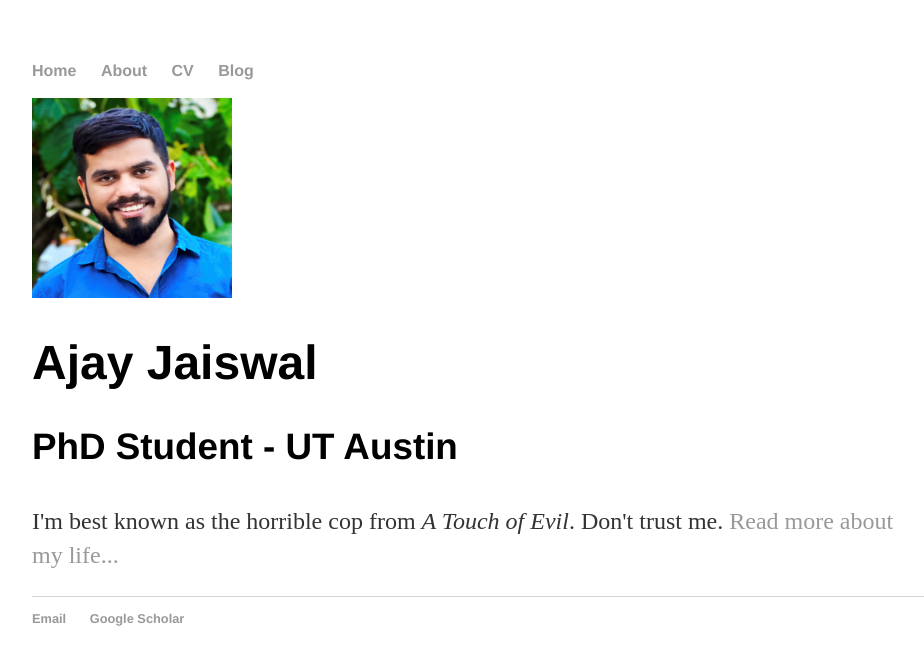
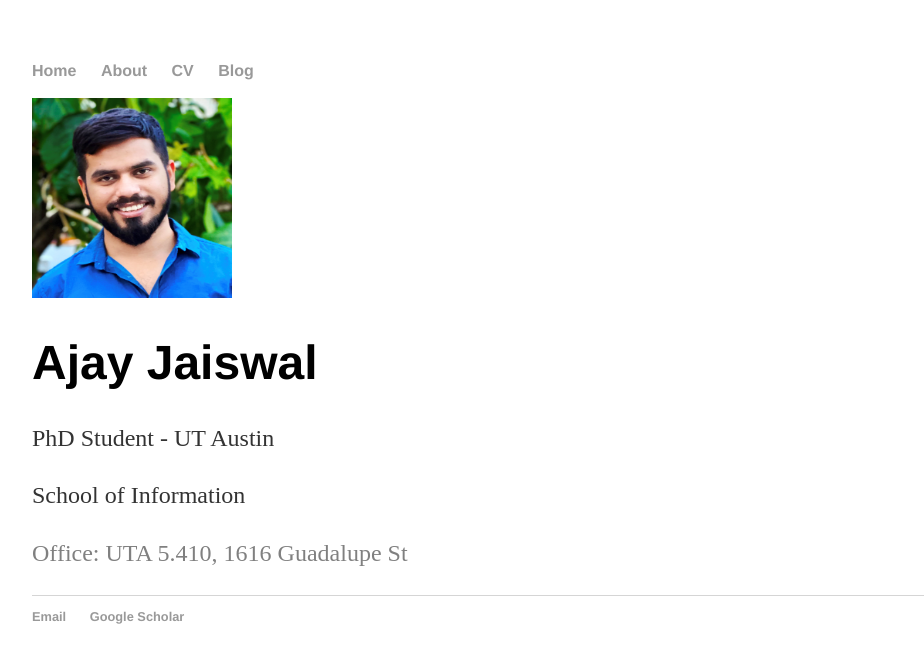
Before and after one commit to Ajay1994/ajay1994.github.io, a Jekyll site: the page built from index.html, in a window 1280 px wide. Shown: the top 665 px of the page, without its empty margins (160-1084 px from the left). Built offline with Jekyll 4.4.1, drawn with Linux system fonts in a browser that asks for light colours.

Commit message:
Update index.html

```diff
--- a/index.html
+++ b/index.html
@@ -6,6 +6,7 @@ title: Ajay Jaiswal Homepage
 		<div class="blurb">
 			<img src="/picturedp.PNG" alt="Italian Trulli" style="width:200px;height:200px;">
 			<h1>Ajay Jaiswal</h1>
-			<h3>PhD Student - UT Austin</h3>
-			<p>I'm best known as the horrible cop from <em>A Touch of Evil</em>. Don't trust me. <a href="/about">Read more about my life...</a></p>
+			<p>PhD Student - UT Austin</p>
+			<p>School of Information</p>
+			<p style="color:grey">Office: UTA 5.410, 1616 Guadalupe St</p>
 		</div>
```
